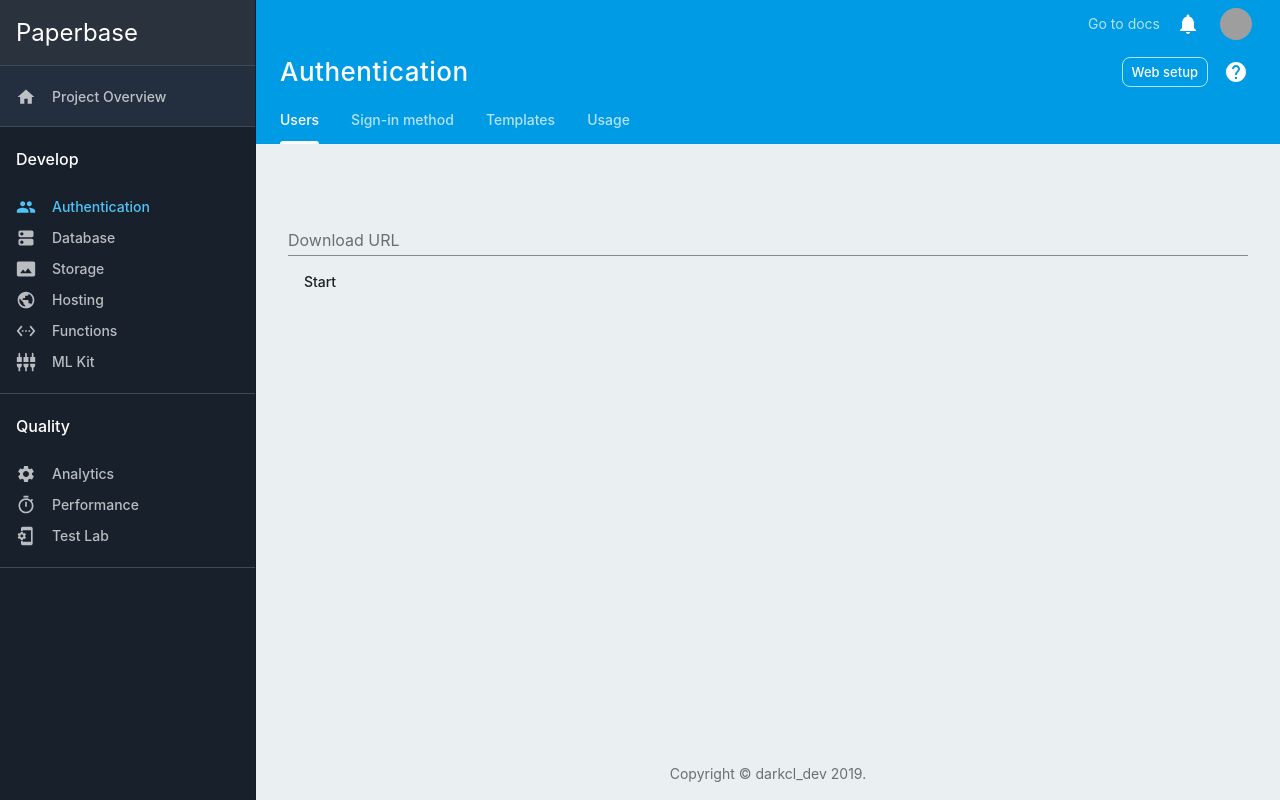
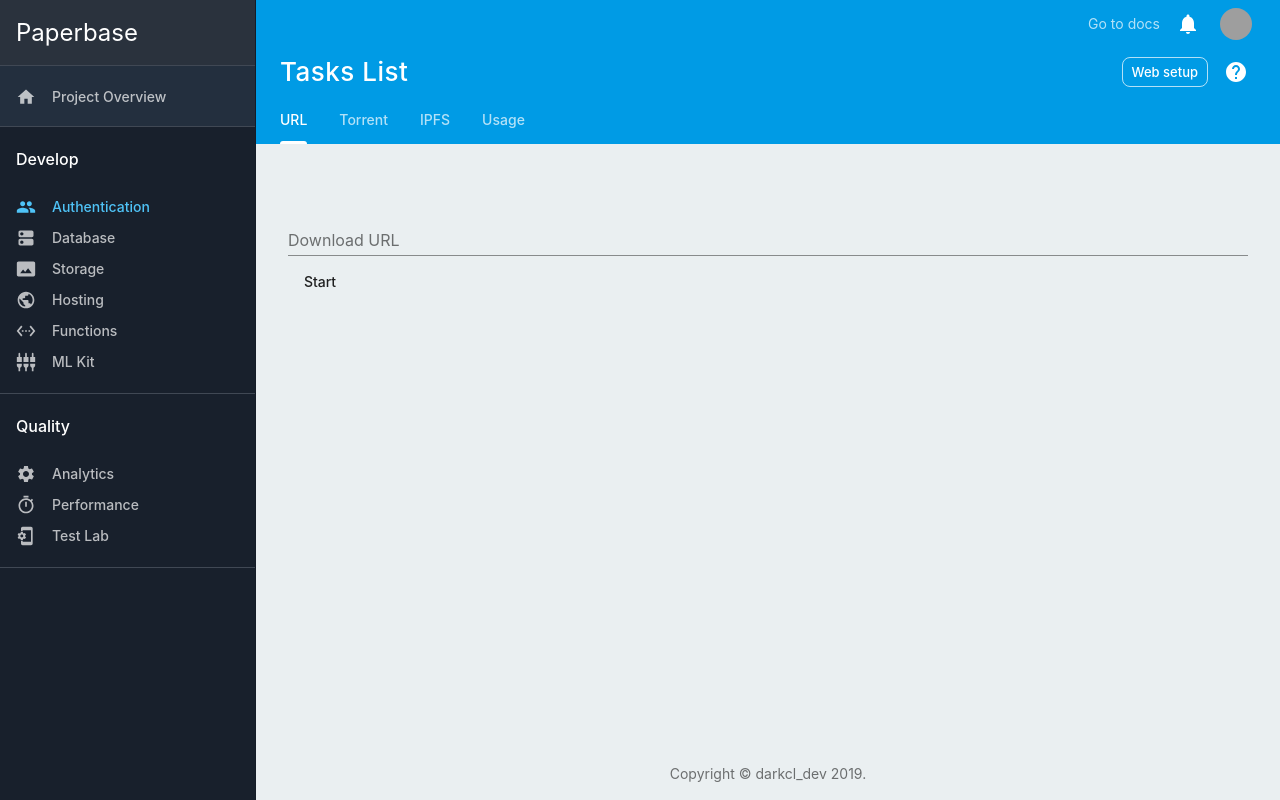
Before and after one commit to darkcl/Loda, a React app in the folder ui/: page / in a window 1280 px wide. Built offline with nearby package versions, Linux system fonts and the light colour scheme; grey boxes are pictures that could not be loaded.

Commit message:
feat(ui): update wordings

```diff
--- a/ui/src/pages/Header.tsx
+++ b/ui/src/pages/Header.tsx
@@ -102,7 +102,7 @@
           <Grid container alignItems="center" spacing={1}>
             <Grid item xs>
               <Typography color="inherit" variant="h5" component="h1">
-                Authentication
+                Tasks List
               </Typography>
             </Grid>
             <Grid item>
@@ -133,9 +133,9 @@
         elevation={0}
       >
         <Tabs value={0} textColor="inherit">
-          <Tab textColor="inherit" label="Users" />
-          <Tab textColor="inherit" label="Sign-in method" />
-          <Tab textColor="inherit" label="Templates" />
+          <Tab textColor="inherit" label="URL" />
+          <Tab textColor="inherit" label="Torrent" />
+          <Tab textColor="inherit" label="IPFS" />
           <Tab textColor="inherit" label="Usage" />
         </Tabs>
       </AppBar>
```
